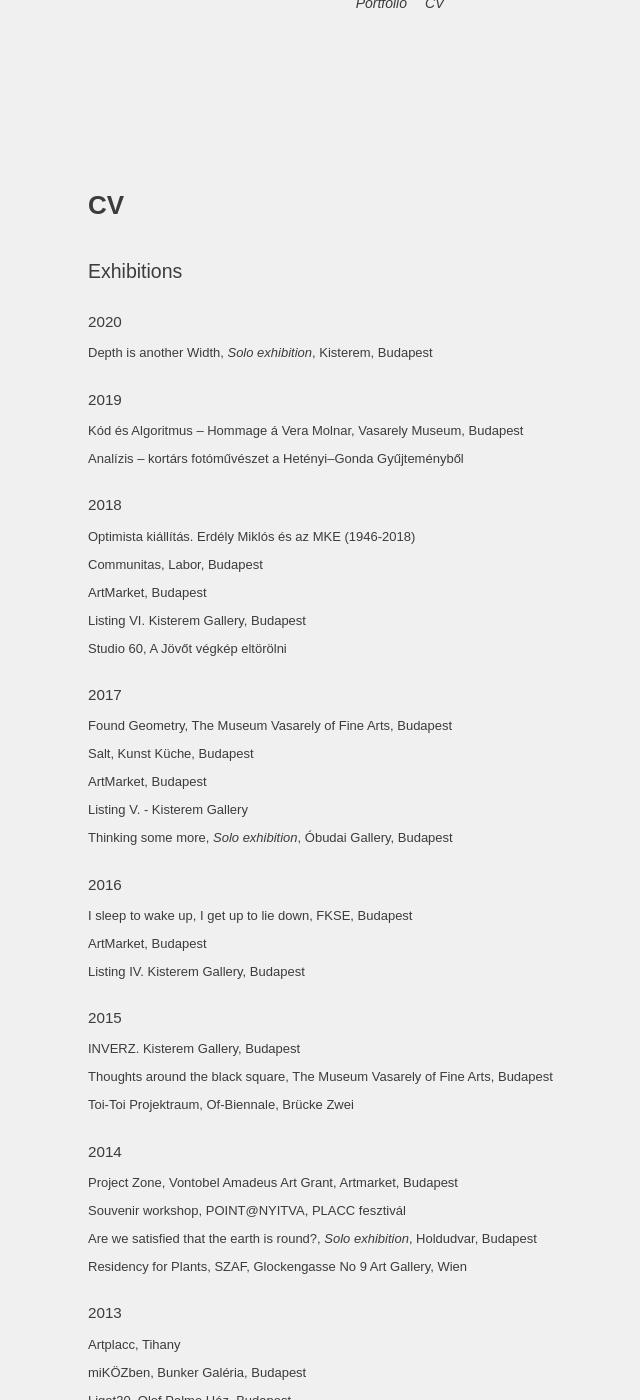
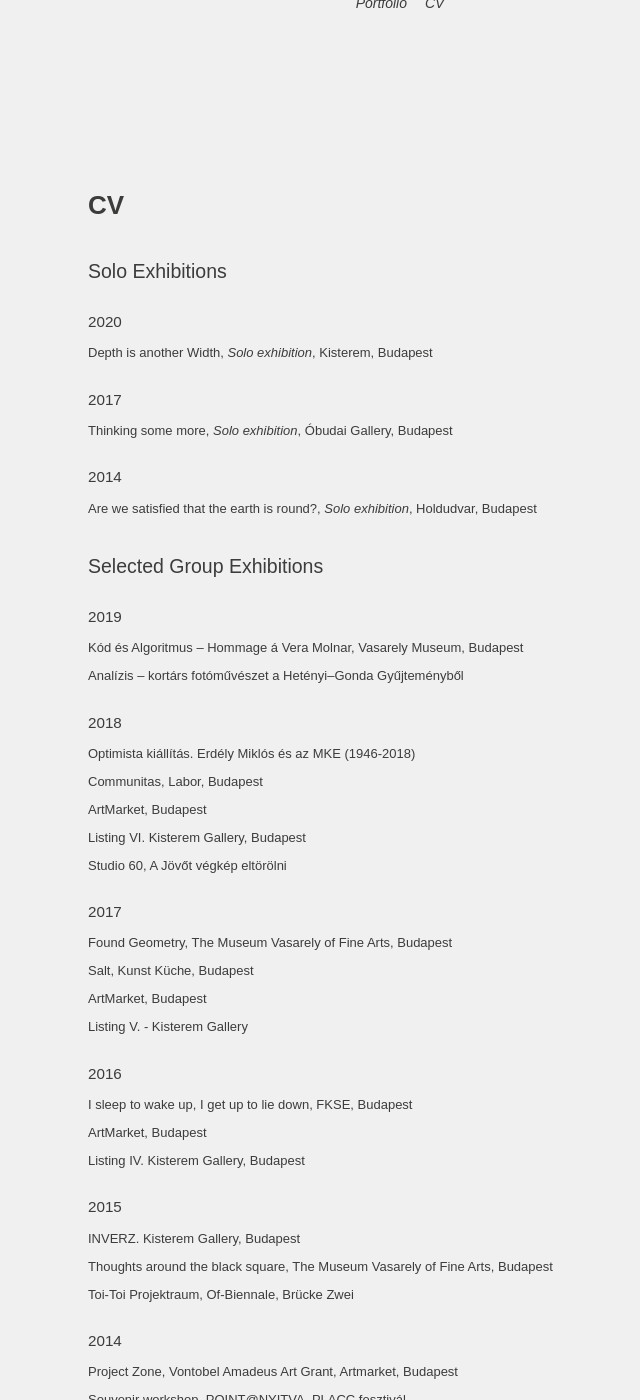
Before and after one commit to zalavariandris/andraszalavari_jekyll, a Jekyll site: the page built from cv.md, in a window 1280 px wide and 1400 px high, scrolled down 211 px. Shown: the whole window, without its empty margins (240-880 px from the left). Built offline with Jekyll 4.4.1, drawn with Linux system fonts in a browser that asks for light colours; some of the changed lines change nothing that is shown; some of the changed text lies outside the part shown.

Commit message:
add solo exhibitions in CV

```diff
--- a/_layouts/default.html
+++ b/_layouts/default.html
@@ -21,7 +21,7 @@
     </main>
 
     <footer>
-      &copy; András Zalavári 2019
+      &copy; András Zalavári 2020
     </footer>
   </body>
 </html>
--- a/cv.md
+++ b/cv.md
@@ -6,11 +6,22 @@ permalink: /cv/
 
 # CV
 
-## Exhibitions
+## Solo Exhibitions
 
 ### 2020
 
 * Depth is another Width, _Solo exhibition_, Kisterem, Budapest
+
+### 2017
+
+* Thinking some more, _Solo exhibition_, Óbudai Gallery, Budapest
+
+### 2014
+
+* Are we satisfied that the earth is round?, _Solo exhibition_, Holdudvar, Budapest
+
+
+## Selected Group Exhibitions
 
 ### 2019
 
@@ -40,8 +51,6 @@ permalink: /cv/
 
 * Listing V. - Kisterem Gallery
 
-* Thinking some more, _Solo exhibition_, Óbudai Gallery, Budapest
-
 ### 2016
 
 * I sleep to wake up, I get up to lie down, FKSE, Budapest
@@ -63,8 +72,6 @@ permalink: /cv/
 * Project Zone, Vontobel Amadeus Art Grant, Artmarket, Budapest
 
 * Souvenir workshop, POINT@NYITVA, PLACC fesztivál
-
-* Are we satisfied that the earth is round?, _Solo exhibition_, Holdudvar, Budapest
 
 * Residency for Plants, SZAF, Glockengasse No 9 Art Gallery, Wien
 
```
